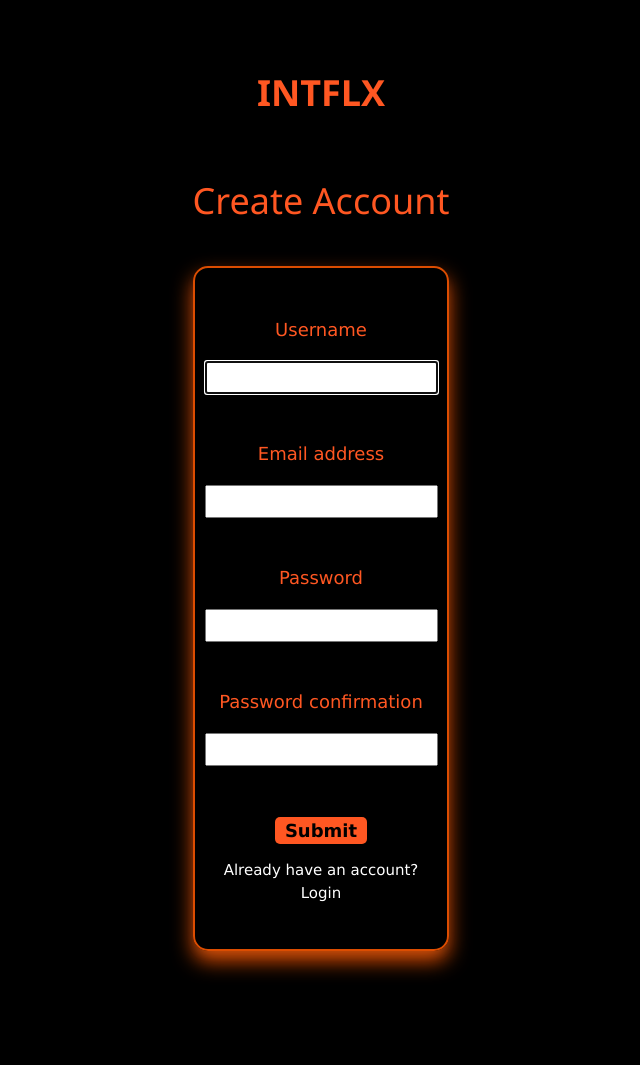
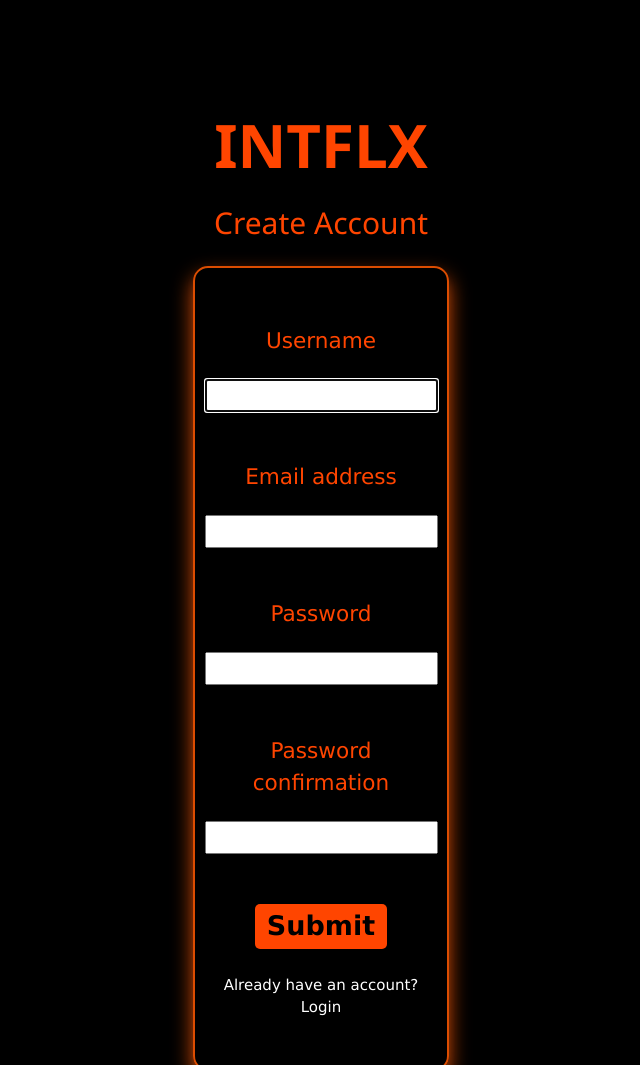
Before and after one commit to Falaventho/internet-flickerings, a Django app: page /accounts/signup/ in a window 1280 px wide. Shown: the whole page, without its empty margins (319-959 px from the left). Run offline with Django 5.2, Linux system fonts and the light colour scheme.

Commit message:
cleared signup page of css framwork

```diff
--- a/app/flicker_core/static/flicker_core/registration.css
+++ b/app/flicker_core/static/flicker_core/registration.css
@@ -57,6 +57,7 @@
 }
 
 .login-title {
+  font-weight: bold;
   padding-top: 50px;
   font-size: 4em;
   color: orangered;
@@ -67,7 +68,13 @@
 
 .orange-text {
   color: orangered;
-  font-size: 1.4em;
+  font-size: 1.2em;
+}
+
+.create-text {
+  color: orangered;
+  text-align: center;
+  font-size: 2em;
 }
 
 .reset-message {
--- a/app/templates/registration/login.html
+++ b/app/templates/registration/login.html
@@ -1,7 +1,7 @@
 {% extends 'registration/base.html' %}
 
 {% block content %}
-  <h1 class="login-title noselect"><b>INTFLX</b></h1>
+  <h1 class="login-title noselect">INTFLX</h1>
   <div class="auth-card noselect">
     <form action="{% url 'login' %}" method="post" class="container">
       {% csrf_token %}
--- a/app/templates/registration/signup.html
+++ b/app/templates/registration/signup.html
@@ -6,31 +6,32 @@
     <br />
   {% endif %}
 
-  <h1 class="w3-xxlarge w3-text-deep-orange w3-center w3-margin-top noselect login-title"><b>INTFLX</b><br /><br />Create Account</h1>
-  <div class="w3-card w3-center noselect auth-card">
-    <form action="{% url 'signup' %}" method="post" class="w3-container w3-center">
+  <h1 class="noselect login-title">INTFLX</h1>
+  <h2 class="noselect create-text">Create Account</h2>
+  <div class="noselect auth-card">
+    <form action="{% url 'signup' %}" method="post" class="container">
       {% csrf_token %}
       <div class="form-section">
-        <p class="w3-text-deep-orange w3-large">{{ form.username.label }}</p>
+        <p class="orange-text">{{ form.username.label }}</p>
         <p>{{ form.username }}</p>
       </div>
       <div class="form-section">
-        <p class="w3-text-deep-orange w3-large">{{ form.email.label }}</p>
+        <p class="orange-text">{{ form.email.label }}</p>
         <p>{{ form.email }}</p>
       </div>
       <div class="form-section">
-        <p class="w3-text-deep-orange w3-large">{{ form.password1.label }}</p>
+        <p class="orange-text">{{ form.password1.label }}</p>
         <p>{{ form.password1 }}</p>
       </div>
       <div class="form-section">
-        <p class="w3-text-deep-orange w3-large">{{ form.password2.label }}</p>
+        <p class="orange-text">{{ form.password2.label }}</p>
         <p>{{ form.password2 }}</p>
       </div>
       <br />
-      <input class="w3-button w3-deep-orange w3-text-black w3-hover-deep-orange w3-hover-text-black submit-button w3-large w3-round" type="submit" value="Submit" />
+      <input class="submit-button" type="submit" value="Submit" />
     </form>
 
-    <p class="w3-container">
+    <p class="container">
       <a href="{% url 'login' %}">Already have an account?<br />Login</a>
     </p>
   </div>
```
